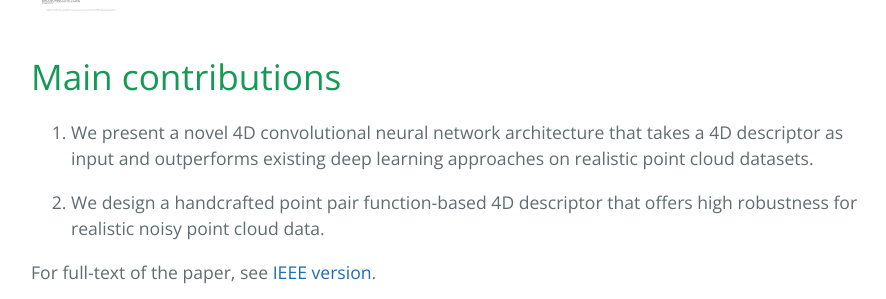
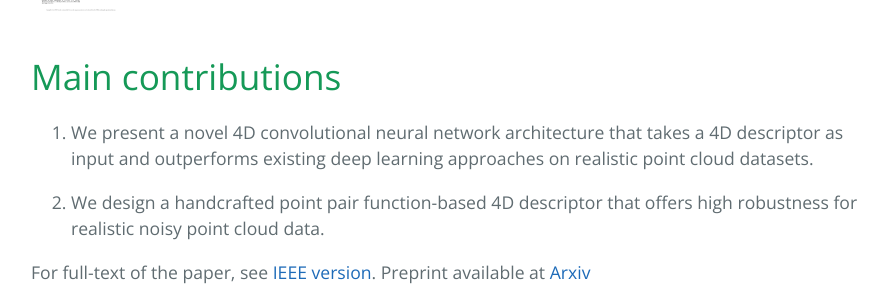
Before and after one commit to DBobkov/object-descriptor, a Jekyll site: the page built from index.md, in a window 1280 px wide and 900 px high, scrolled down 1134 px, cut to the strip 0-299 px from the top of the window. Shown: the whole strip, without its empty margins (193-1079 px from the left). Built offline with Jekyll 4.4.1, drawn with Linux system fonts in a browser that asks for light colours; our own code applies the rules of GitHub Pages for plain Markdown files.

Commit message:
Added arxiv link

```diff
--- a/index.md
+++ b/index.md
@@ -24,7 +24,7 @@ Object retrieval and classification in point cloud data is challenged by noise,
 
 2. We design a handcrafted point pair function-based 4D descriptor that offers high robustness for realistic noisy point cloud data.
 
-For full-text of the paper, see <a href="https://doi.org/10.1109/LRA.2018.2792681">IEEE version</a>.
+For full-text of the paper, see <a href="https://doi.org/10.1109/LRA.2018.2792681">IEEE version</a>. Preprint available at <a href="https://arxiv.org/abs/1804.02077">Arxiv</a>
 
 <iframe width="846" height="480" src="https://www.youtube.com/embed/kQ6w4xA9VeU" frameborder="0" allow="autoplay; encrypted-media" allowfullscreen></iframe>
 
```
